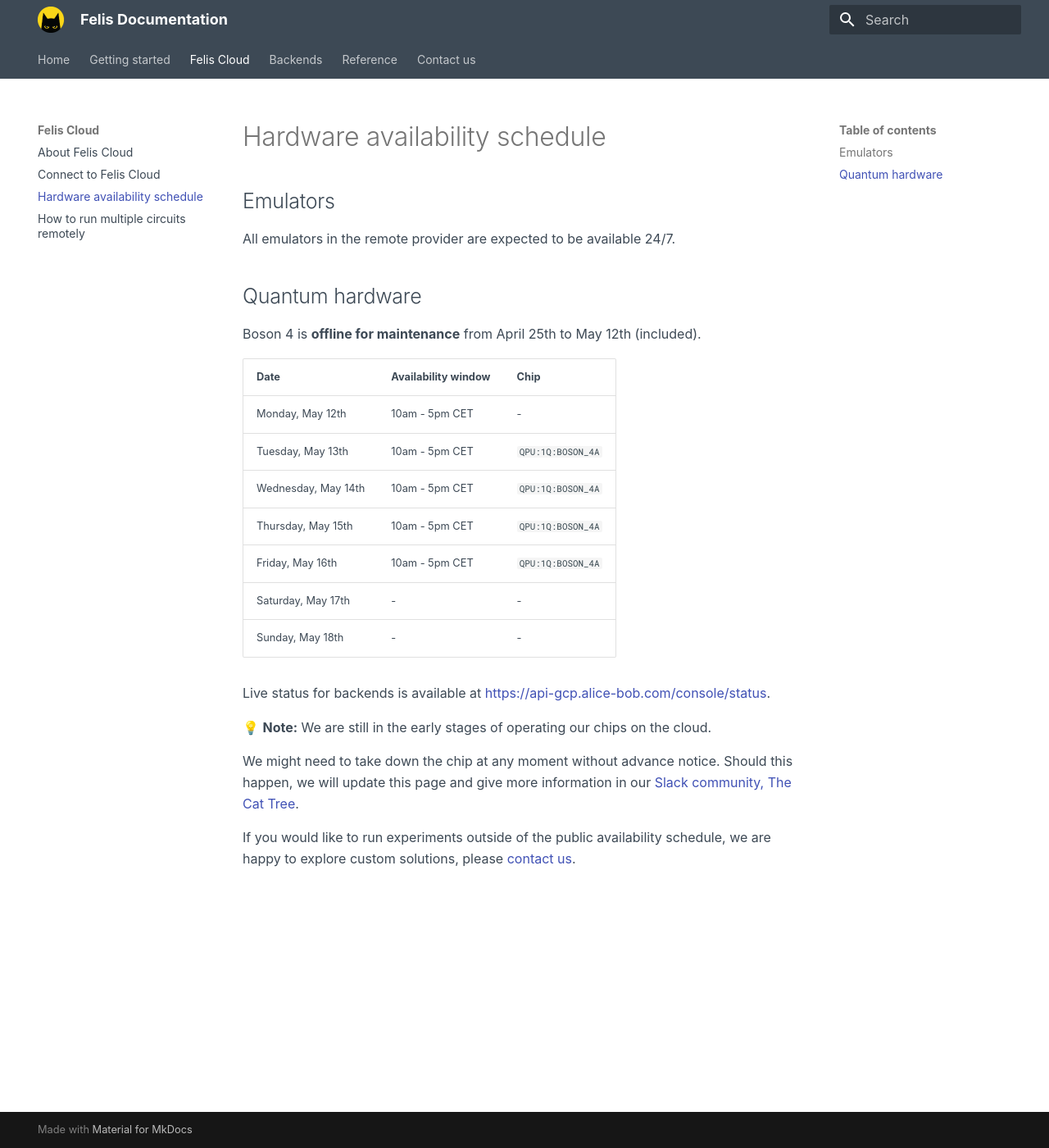
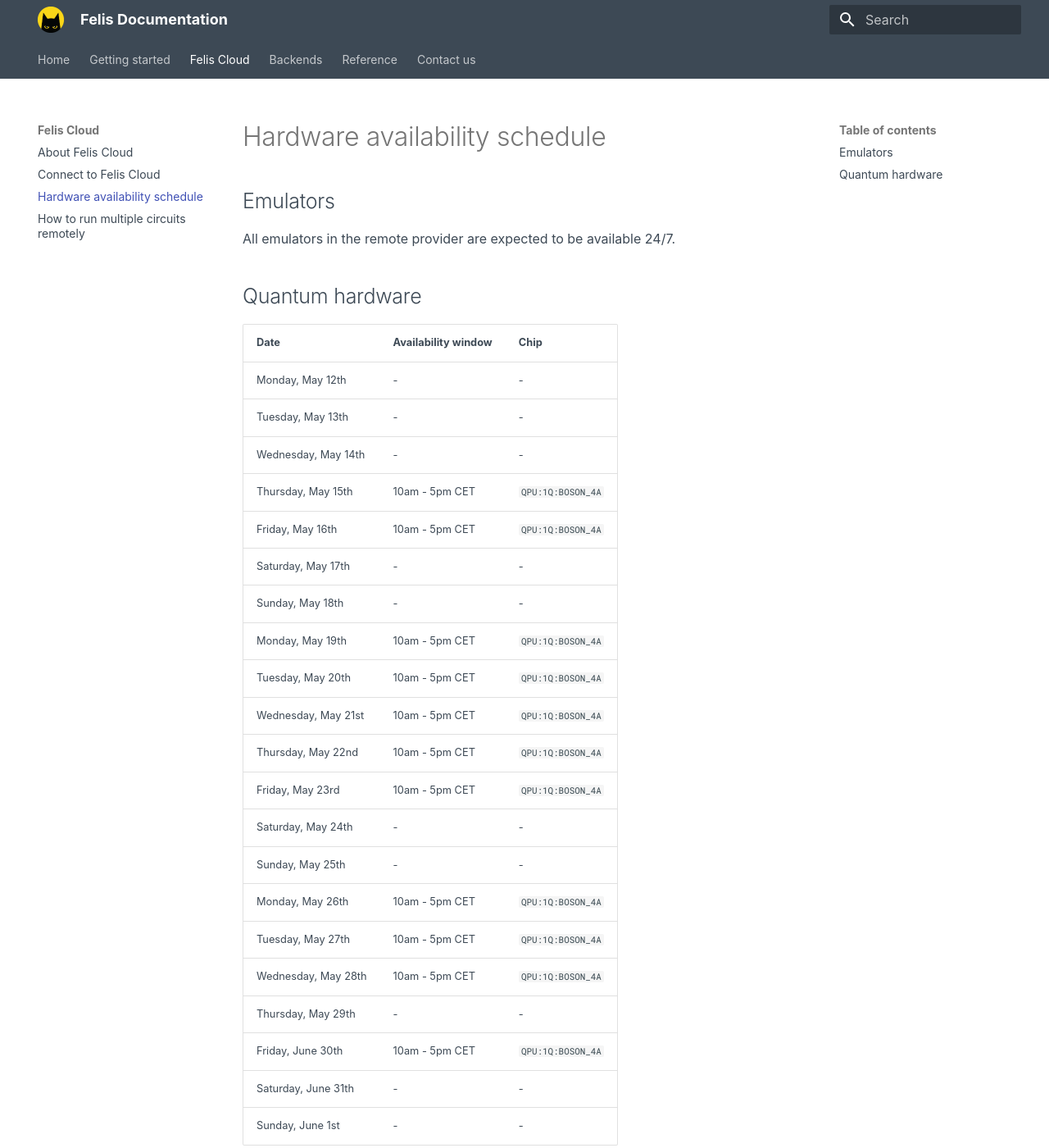
Before and after one commit to Alice-Bob-SW/felis, an MkDocs documentation site: the page built from docs/felis_cloud/hardware_availability_schedule.md, in a window 1280 px wide and 1400 px high. Shown: the whole window at 82% size. Built offline with MkDocs 1.6.1 and Material for MkDocs 9.7.7, drawn with Linux system fonts in a browser that asks for light colours.

Commit message:
Updated schedule

```diff
--- a/docs/felis_cloud/hardware_availability_schedule.md
+++ b/docs/felis_cloud/hardware_availability_schedule.md
@@ -6,22 +6,34 @@
 
 ## Quantum hardware
 
-Boson 4 is **offline for maintenance** from April 25th to May 12th (included).
-
 | Date | Availability window | Chip |
 | --- | --- | --- |
-| Monday, May 12th | 10am - 5pm CET | - |
-| Tuesday, May 13th | 10am - 5pm CET | `QPU:1Q:BOSON_4A` |
-| Wednesday, May 14th | 10am - 5pm CET | `QPU:1Q:BOSON_4A` |
+| Monday, May 12th | - | - |
+| Tuesday, May 13th | - | - |
+| Wednesday, May 14th | - | - |
 | Thursday, May 15th | 10am - 5pm CET | `QPU:1Q:BOSON_4A` |
 | Friday, May 16th | 10am - 5pm CET | `QPU:1Q:BOSON_4A` |
 | Saturday, May 17th | - | - |
 | Sunday, May 18th | - | - |
+| Monday, May 19th | 10am - 5pm CET | `QPU:1Q:BOSON_4A` |
+| Tuesday, May 20th | 10am - 5pm CET | `QPU:1Q:BOSON_4A` |
+| Wednesday, May 21st | 10am - 5pm CET | `QPU:1Q:BOSON_4A` |
+| Thursday, May 22nd | 10am - 5pm CET | `QPU:1Q:BOSON_4A` |
+| Friday, May 23rd | 10am - 5pm CET | `QPU:1Q:BOSON_4A` |
+| Saturday, May 24th | - | - |
+| Sunday, May 25th | - | - |
+| Monday, May 26th | 10am - 5pm CET | `QPU:1Q:BOSON_4A` |
+| Tuesday, May 27th | 10am - 5pm CET | `QPU:1Q:BOSON_4A` |
+| Wednesday, May 28th | 10am - 5pm CET | `QPU:1Q:BOSON_4A` |
+| Thursday, May 29th | - | - |
+| Friday, June 30th | 10am - 5pm CET | `QPU:1Q:BOSON_4A` |
+| Saturday, June 31th | - | - |
+| Sunday, June 1st | - | - |
+
+
 
 Live status for backends is available at [https://api-gcp.alice-bob.com/console/status](https://api-gcp.alice-bob.com/console/status).
 
-💡 **Note:** We are still in the early stages of operating our chips on the cloud.
-
-We might need to take down the chip at any moment without advance notice. Should this happen, we will update this page and give more information in our [Slack community, The Cat Tree](https://join.slack.com/t/the-cat-tree/shared_invite/zt-2cg0a3rno-PP~AaUztS3dtiRyzsawlnQ).
+💡 **Note:** We might need to take down the chip at any moment without advance notice. Should this happen, we will update this page and give more information in our [Slack community, The Cat Tree](https://join.slack.com/t/the-cat-tree/shared_invite/zt-2cg0a3rno-PP~AaUztS3dtiRyzsawlnQ).
 
 If you would like to run experiments outside of the public availability schedule, we are happy to explore custom solutions, please [contact us](../contact_us.md).
```
